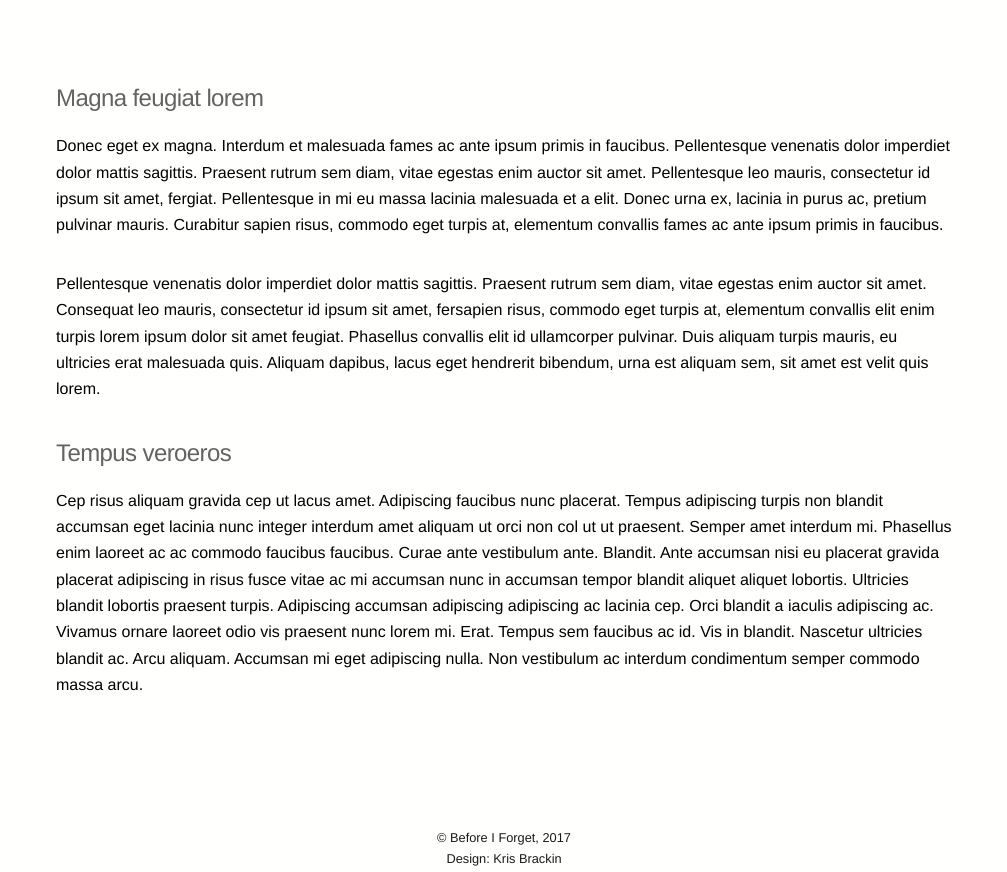
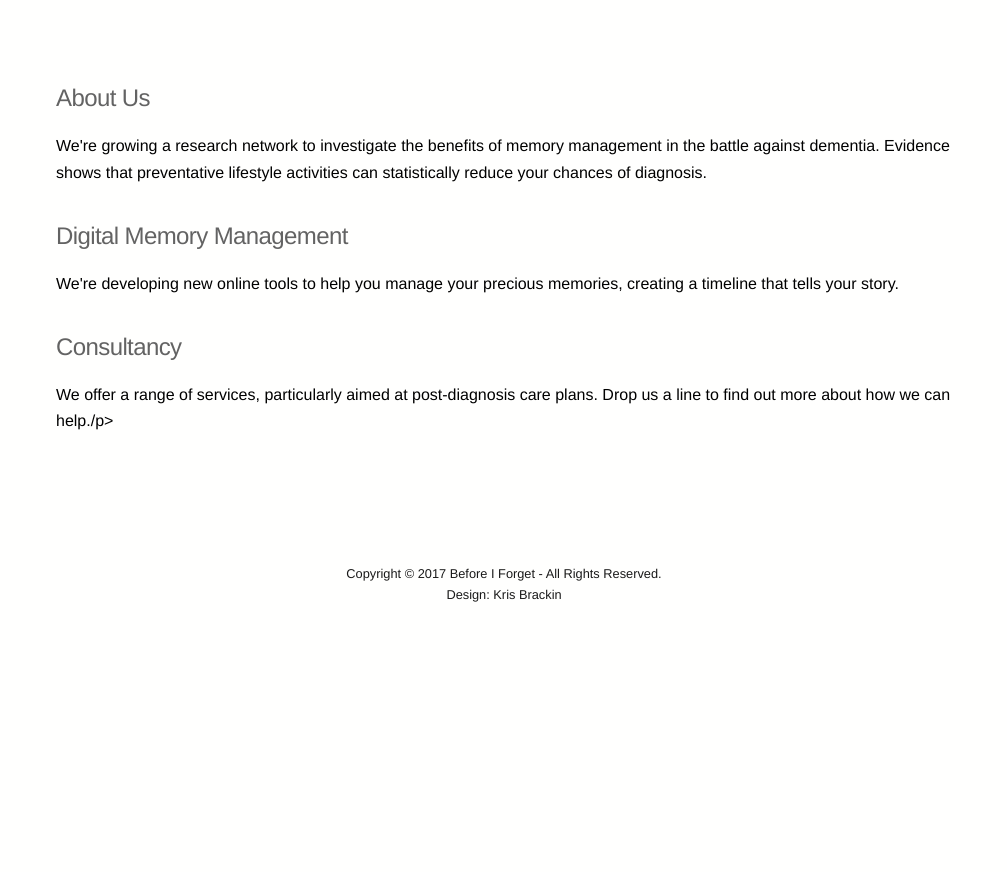
Before and after one commit to Kris313/before_i_forget, a plain HTML site: page index.html in a window 1280 px wide. Shown: the part 1116-1988 px from the top of the page, without its empty margins (136-1143 px from the left). After the commit the page ends 1787 px from the top, so only its background shows below. Drawn offline with Linux system fonts and the light colour scheme.

Commit message:
placeholder text replaced

```diff
--- a/index.html
+++ b/index.html
@@ -16,7 +16,7 @@
 					<header id="header" class="alt">
 						<!--<span class="logo"><img src="#" alt="" /></span> LOGO -->
 						<h1>Before I Forget</h1>
-						<p>Donec eget ex magna. Interdum et malesuada fames ac ante ipsum primis in faucibus..</p>
+						<p>All your Memory Matters</p>
 					</header>
 
 				<!-- Nav -->
@@ -37,18 +37,19 @@
 						<!-- Content -->
 							<section id="content" class="main">
                                 <span class="image main"><img src="images/Elderly.jpg" alt=""/></span>
-								<h2>Magna feugiat lorem</h2>
-								<p>Donec eget ex magna. Interdum et malesuada fames ac ante ipsum primis in faucibus. Pellentesque venenatis dolor imperdiet dolor mattis sagittis. Praesent rutrum sem diam, vitae egestas enim auctor sit amet. Pellentesque leo mauris, consectetur id ipsum sit amet, fergiat. Pellentesque in mi eu massa lacinia malesuada et a elit. Donec urna ex, lacinia in purus ac, pretium pulvinar mauris. Curabitur sapien risus, commodo eget turpis at, elementum convallis fames ac ante ipsum primis in faucibus.</p>
-								<p>Pellentesque venenatis dolor imperdiet dolor mattis sagittis. Praesent rutrum sem diam, vitae egestas enim auctor sit amet. Consequat leo mauris, consectetur id ipsum sit amet, fersapien risus, commodo eget turpis at, elementum convallis elit enim turpis lorem ipsum dolor sit amet feugiat. Phasellus convallis elit id ullamcorper pulvinar. Duis aliquam turpis mauris, eu ultricies erat malesuada quis. Aliquam dapibus, lacus eget hendrerit bibendum, urna est aliquam sem, sit amet est velit quis lorem.</p>
-								<h2>Tempus veroeros</h2>
-								<p>Cep risus aliquam gravida cep ut lacus amet. Adipiscing faucibus nunc placerat. Tempus adipiscing turpis non blandit accumsan eget lacinia nunc integer interdum amet aliquam ut orci non col ut ut praesent. Semper amet interdum mi. Phasellus enim laoreet ac ac commodo faucibus faucibus. Curae ante vestibulum ante. Blandit. Ante accumsan nisi eu placerat gravida placerat adipiscing in risus fusce vitae ac mi accumsan nunc in accumsan tempor blandit aliquet aliquet lobortis. Ultricies blandit lobortis praesent turpis. Adipiscing accumsan adipiscing adipiscing ac lacinia cep. Orci blandit a iaculis adipiscing ac. Vivamus ornare laoreet odio vis praesent nunc lorem mi. Erat. Tempus sem faucibus ac id. Vis in blandit. Nascetur ultricies blandit ac. Arcu aliquam. Accumsan mi eget adipiscing nulla. Non vestibulum ac interdum condimentum semper commodo massa arcu.</p>
+								<h2>About Us</h2>
+								<p>We're growing a research network to investigate the benefits of memory management in the battle against dementia. Evidence shows that preventative lifestyle activities can statistically reduce your chances of diagnosis.</p>
+								<h2>Digital Memory Management</h2>
+								<p>We're developing new online tools to help you manage your precious memories, creating a timeline that tells your story.</p>
+								<h2>Consultancy</h2>
+								<p>We offer a range of services, particularly aimed at post-diagnosis care plans. Drop us a line to find out more about how we can help./p>
 							</section>
 
 					</div>
 
 				<!-- Footer -->
 					<footer id="footer">
-						<p class="copyright">&copy; Before I Forget, 2017<br />Design: Kris Brackin</p>
+						<p class="copyright">Copyright &copy; 2017 Before I Forget - All Rights Reserved.<br />Design: Kris Brackin</p>
 					</footer>
 
 			</div>
```
